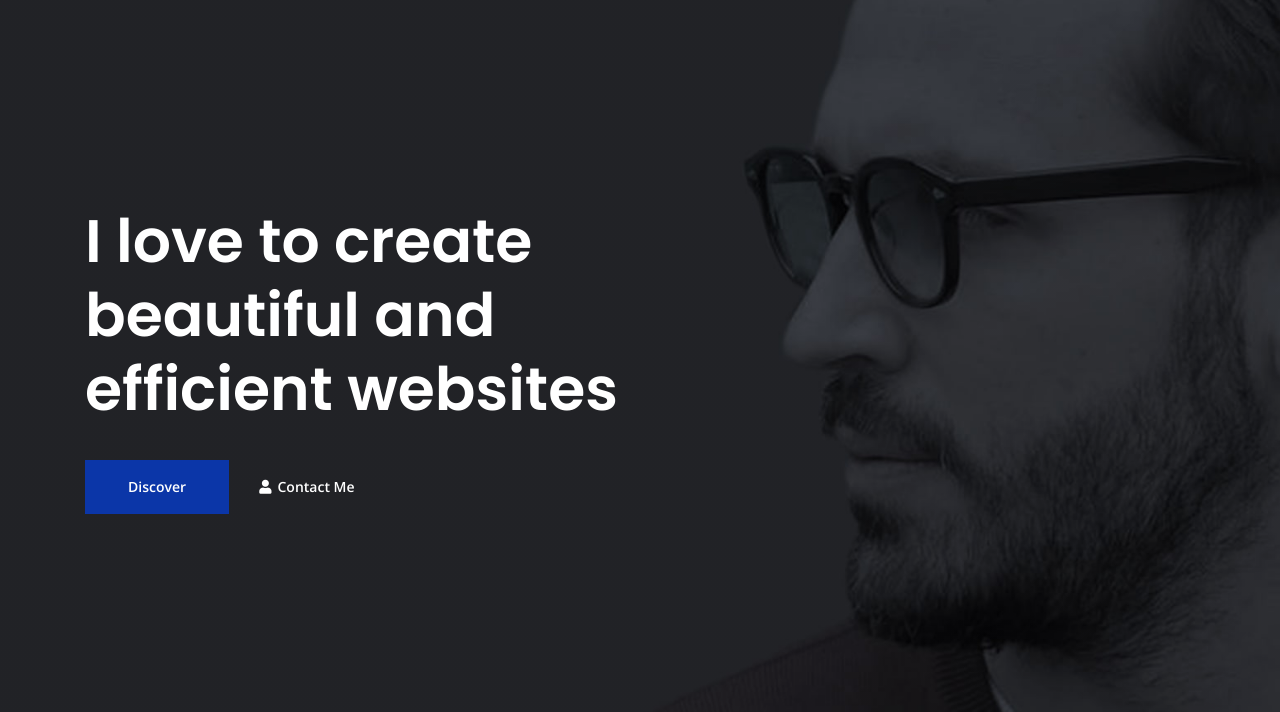
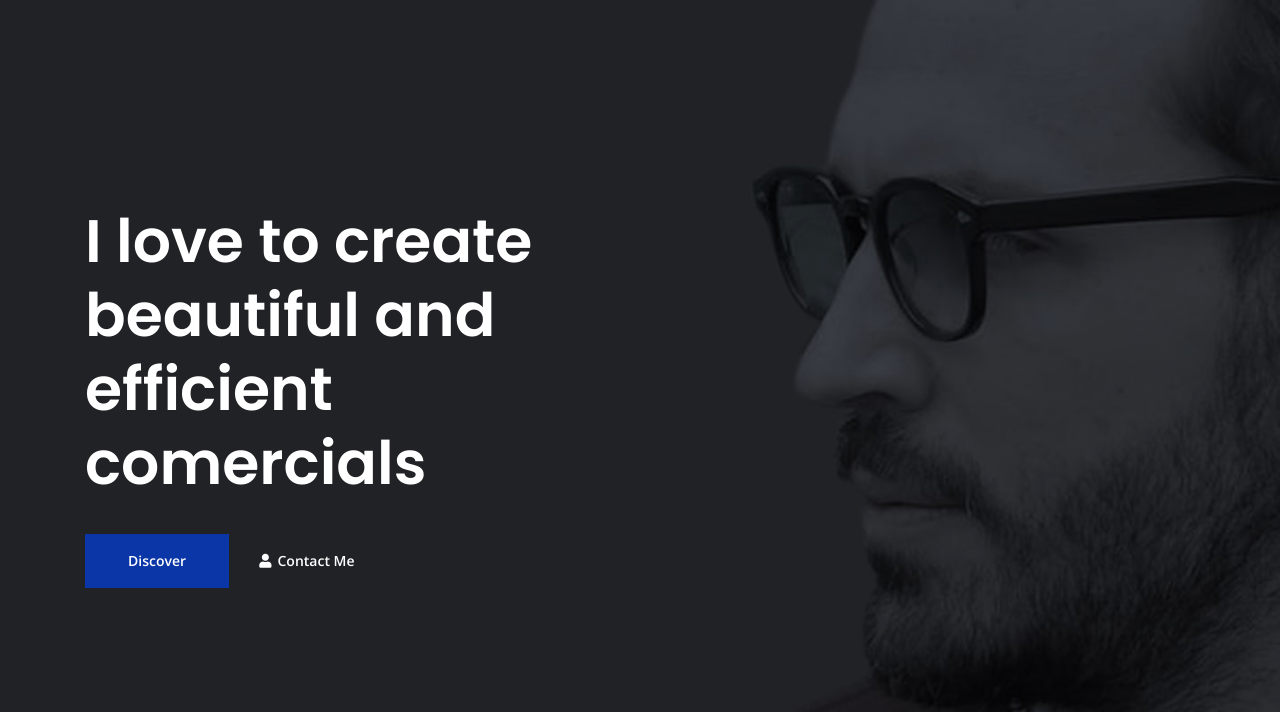
Before and after one commit to lobster3267/test-site, a plain HTML site: page index.html in a window 1280 px wide. Shown: the part 88-800 px from the top of the page. Drawn offline with nearby package versions, Linux system fonts and the light colour scheme.

```diff
--- a/index.html
+++ b/index.html
@@ -97,7 +97,7 @@
             <div class="row">
                 <div class="col-lg-6">
                     <div class="text-container">
-                        <h1 class="h1-large">I love to create beautiful and efficient websites</h1>
+                        <h1 class="h1-large">I love to create beautiful and efficient comercials</h1>
                         <a class="btn-solid-lg page-scroll" href="#about">Discover</a>
                         <a class="btn-outline-lg page-scroll" href="#contact"><i class="fas fa-user"></i>Contact Me</a>
                     </div> <!-- end of text-container -->
```
